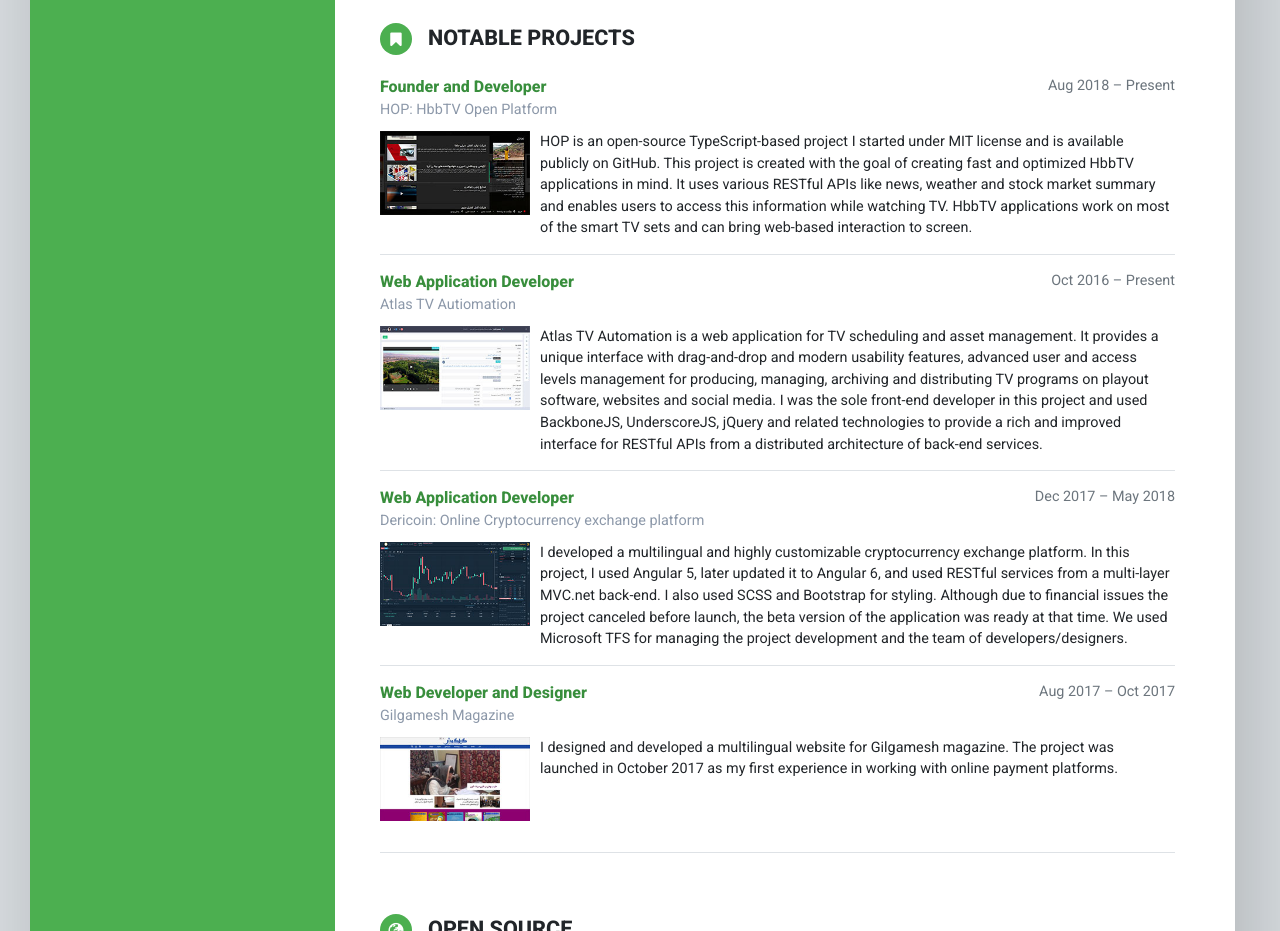
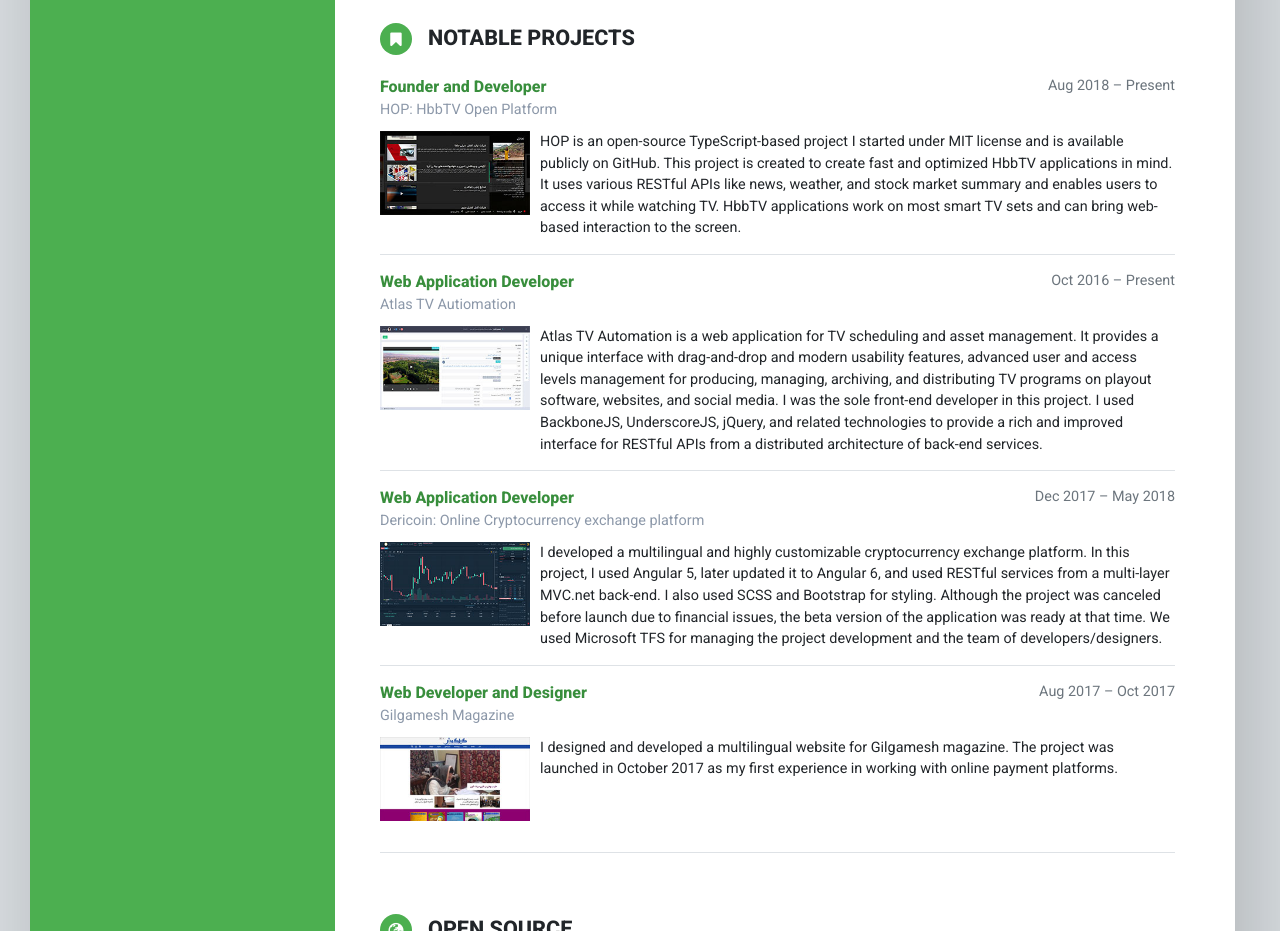
Before and after one commit to faridv/cv, a plain HTML site: page index.html in a window 1280 px wide. Shown: the part 2020-2951 px from the top of the page. Drawn offline with Linux system fonts and the light colour scheme.

Commit message:
fixed typos

```diff
--- a/index.html
+++ b/index.html
@@ -264,9 +264,7 @@
                                     </a>
                                 </figure>
                                 <div class="desc">
-                                    <p>HOP is an open-source TypeScript-based project I started under MIT license and is available publicly on GitHub. This project is created with the goal of creating fast and optimized HbbTV
-                                        applications in mind. It uses various RESTful APIs like news, weather and stock market summary and enables users to access this information while watching TV. HbbTV
-                                        applications work on most of the smart TV sets and can bring web-based interaction to screen.</p>
+                                    <p>HOP is an open-source TypeScript-based project I started under MIT license and is available publicly on GitHub. This project is created to create fast and optimized HbbTV applications in mind. It uses various RESTful APIs like news, weather, and stock market summary and enables users to access it while watching TV. HbbTV applications work on most smart TV sets and can bring web-based interaction to the screen.</p>
                                 </div>
                             </li>
                             <li>
@@ -281,9 +279,7 @@
                                     </a>
                                 </figure>
                                 <div class="desc">
-                                    <p>Atlas TV Automation is a web application for TV scheduling and asset management. It provides a unique interface with drag-and-drop and modern usability features, advanced user and access levels
-                                        management for producing, managing, archiving and distributing TV programs on playout software, websites and social media. I was the sole front-end developer in this project and used BackboneJS,
-                                        UnderscoreJS, jQuery and related technologies to provide a rich and improved interface for RESTful APIs from a distributed architecture of back-end services.</p>
+                                    <p>Atlas TV Automation is a web application for TV scheduling and asset management. It provides a unique interface with drag-and-drop and modern usability features, advanced user and access levels management for producing, managing, archiving, and distributing TV programs on playout software, websites, and social media. I was the sole front-end developer in this project. I used BackboneJS, UnderscoreJS, jQuery, and related technologies to provide a rich and improved interface for RESTful APIs from a distributed architecture of back-end services.</p>
                                 </div>
                             </li>
                             <li>
@@ -298,9 +294,8 @@
                                     </a>
                                 </figure>
                                 <div class="desc">
-                                    <p>I developed a multilingual and highly customizable cryptocurrency exchange platform. In this project, I used Angular 5, later updated it to Angular 6, and used RESTful services from a multi-layer
-                                        MVC.net back-end. I also used SCSS and Bootstrap for styling. Although due to financial issues the project canceled before launch, the beta version of the application was ready at that time. We used
-                                        Microsoft TFS for managing the project development and the team of developers/designers.</p>
+                                    <p>I developed a multilingual and highly customizable cryptocurrency exchange
+                                        platform. In this project, I used Angular 5, later updated it to Angular 6, and used RESTful services from a multi-layer MVC.net back-end. I also used SCSS and Bootstrap for styling. Although the project was canceled before launch due to financial issues, the beta version of the application was ready at that time. We used Microsoft TFS for managing the project development and the team of developers/designers.</p>
                                 </div>
                             </li>
                             <li>
```
